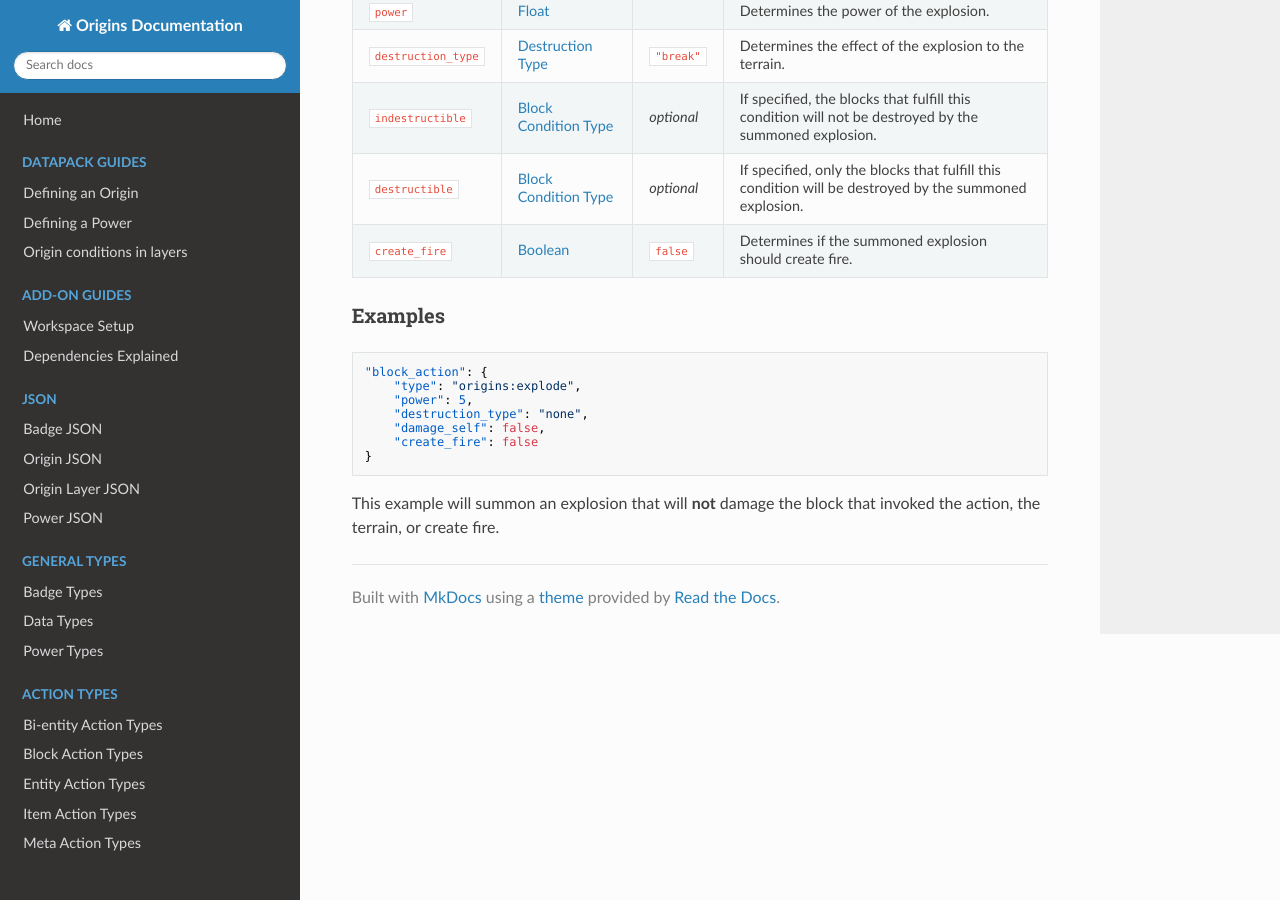
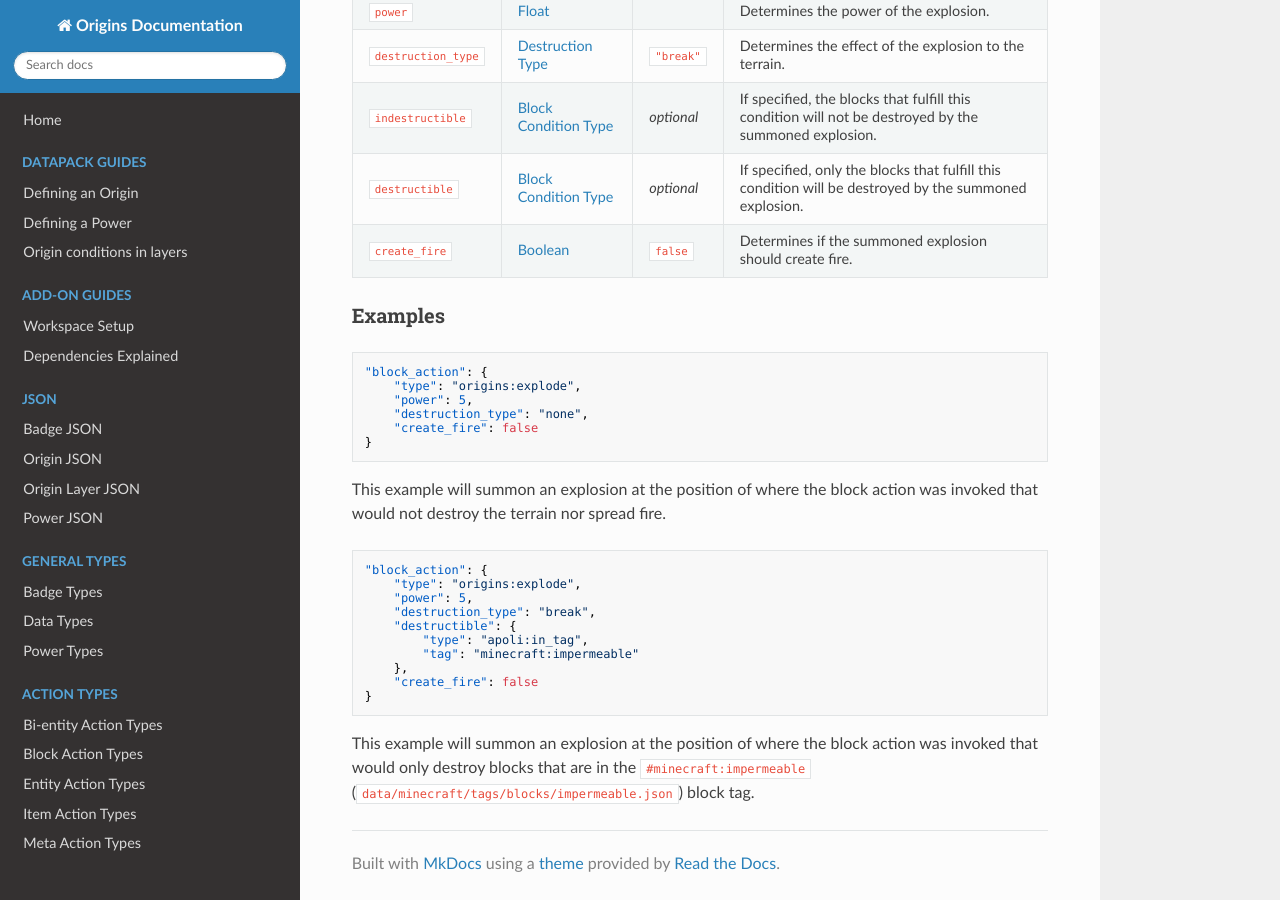
Before and after one commit to apace100/origins-docs, an MkDocs documentation site: the page built from docs/types/block_action_types/explode.md, in a window 1280 px wide and 900 px high, scrolled down 521 px. Built offline with MkDocs 1.6.1, drawn with Linux system fonts in a browser that asks for light colours; nearby versions of some CDN libraries.

Commit message:
Updated `explode.md` (Block Action Type) * Corrected the example and its description + Added another example

````diff
--- a/docs/types/block_action_types/explode.md
+++ b/docs/types/block_action_types/explode.md
@@ -34,9 +34,25 @@ Field | Type | Default | Description
     "type": "origins:explode",
     "power": 5,
     "destruction_type": "none",
-    "damage_self": false,
     "create_fire": false
 }
 ```
 
-This example will summon an explosion that will **not** damage the block that invoked the action, the terrain, or create fire.
+This example will summon an explosion at the position of where the block action was invoked that would not destroy the terrain nor spread fire.
+<br>
+
+
+```json
+"block_action": {
+    "type": "origins:explode",
+    "power": 5,
+    "destruction_type": "break",
+    "destructible": {
+        "type": "apoli:in_tag",
+        "tag": "minecraft:impermeable"
+    },
+    "create_fire": false
+}
+```
+
+This example will summon an explosion at the position of where the block action was invoked that would only destroy blocks that are in the `#minecraft:impermeable` (`data/minecraft/tags/blocks/impermeable.json`) block tag.
````
